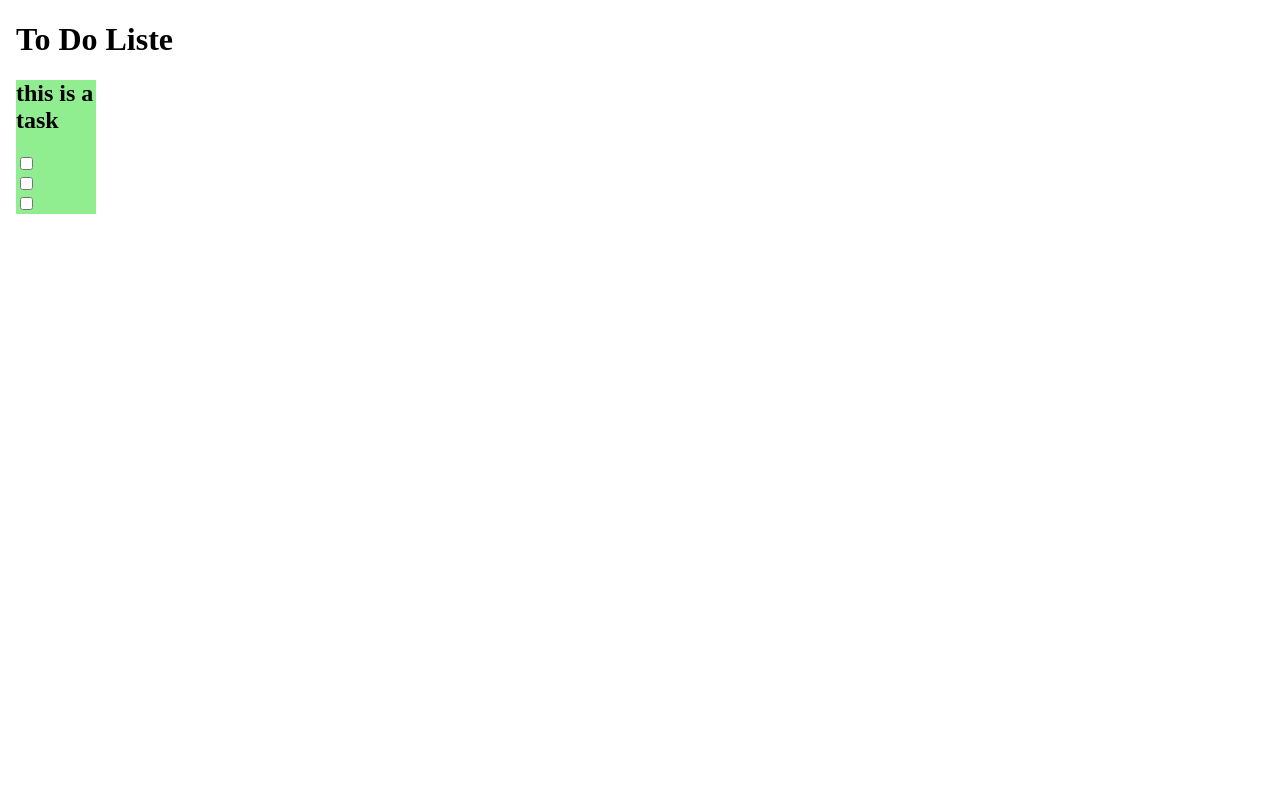
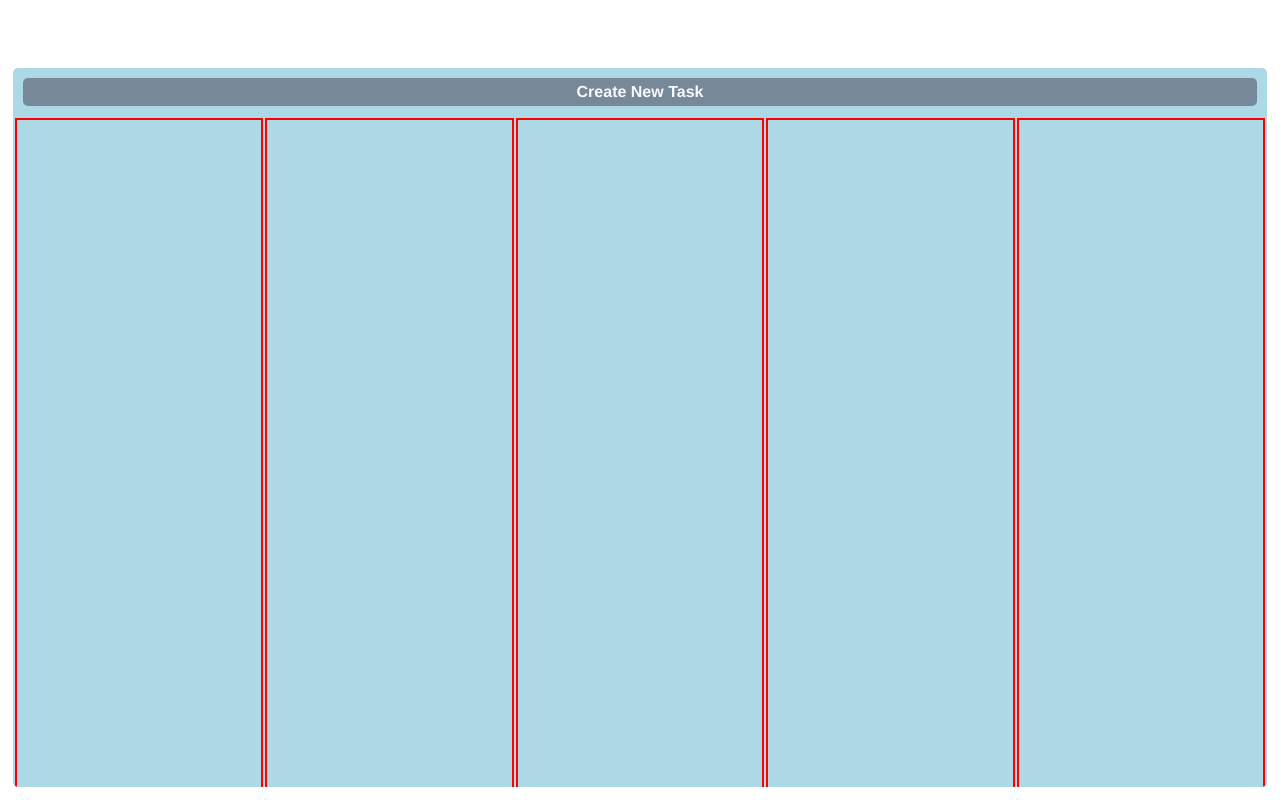
Before and after one commit to AndriPaulin/hci_project, an Angular app: page / in a window 1280 px wide. Built offline with nearby package versions, Linux system fonts and the light colour scheme.

Commit message:
implemented board that displays tasks in five columns. implemented creaton of tasks by user

```diff
--- a/src/app/app.component.html
+++ b/src/app/app.component.html
@@ -1,8 +1,6 @@
 <body>
-  <h1>To Do Liste</h1>
 
-  <app-task></app-task>
-
+  <app-board></app-board>
 
 
 </body>
--- a/src/app/app.component.ts
+++ b/src/app/app.component.ts
@@ -1,11 +1,12 @@
 import { Component } from '@angular/core';
 import { RouterOutlet } from '@angular/router';
 import {TaskComponent} from "./components/task/task.component";
+import {BoardComponent} from "./components/main-components/board/board.component";
 
 @Component({
   selector: 'app-root',
   standalone: true,
-  imports: [RouterOutlet, TaskComponent],
+  imports: [RouterOutlet, TaskComponent, BoardComponent],
   templateUrl: './app.component.html',
   styleUrl: './app.component.css'
 })
--- /dev/null
+++ b/src/app/components/new-task-input-field/new-task-input-field.component.css
@@ -0,0 +1,43 @@
+body {
+  background-color: steelblue;
+  top: 80px;
+  left: 5px;
+  width: 30vw;
+  height: 60vh;
+  border-radius: 5px;
+  position: absolute;
+  z-index: 5;
+}
+input[type=text] {
+  position: absolute;
+  width: 60%;
+  left: 5px;
+  padding: 10px;
+  margin-left: 8px;
+  box-sizing: content-box;
+  border-bottom: darkgray 2px solid;
+  background-color: ghostwhite;
+  border-radius: 2.5px;
+
+}
+
+p {
+  position: relative;
+  left: 5px;
+  padding-left: 10px;
+
+
+  font-family: Helvetica;
+  font-weight: bold;
+  color: ghostwhite;
+}
+
+.submit{
+  background-color: ghostwhite;
+  cursor: pointer;
+  border-radius: 2.5px;
+  padding: 2.5px;
+  margin: 8px;
+  bottom: 10px;
+  position: absolute;
+}
--- /dev/null
+++ b/src/app/components/new-task-input-field/new-task-input-field.component.html
@@ -0,0 +1,9 @@
+<body>
+
+<p>What should your Task be Called?</p>
+<input type="text" id="lname" name="lname" [(ngModel)]="taskName"><br><br>
+
+
+<div class="submit"(click)="submit()">Submit</div>
+
+</body>
--- /dev/null
+++ b/src/app/components/new-task-input-field/new-task-input-field.component.ts
@@ -0,0 +1,35 @@
+import {Component, EventEmitter, Output} from '@angular/core';
+import {TaskModel} from "../../models/task.model";
+import {FormsModule} from "@angular/forms";
+
+@Component({
+  selector: 'app-new-task-input-field',
+  standalone: true,
+  imports: [
+    FormsModule
+  ],
+  templateUrl: './new-task-input-field.component.html',
+  styleUrl: './new-task-input-field.component.css'
+})
+export class NewTaskInputFieldComponent {
+
+  taskName: string;
+
+  @Output() newTaskEvent = new EventEmitter<TaskModel>
+
+  constructor() {
+    this.taskName = "New Task";
+  }
+
+  /**
+   * This does not work because there are several instances of task-service.service floating around.
+   * If you want to use task-service.service as a sort of db crutch, you should do it properly.
+   * It would probably be better to save tasks to some sort of csv or whatever.
+   */
+  submit():void {
+
+    this.newTaskEvent.emit(new TaskModel(this.taskName, 1, []));
+
+  }
+
+}
--- a/src/app/components/task/task.component.css
+++ b/src/app/components/task/task.component.css
@@ -1,5 +1,14 @@
-.bg {
-  background-color: lightgreen;
-  width: 10vh;
+.bg { /* bg color should change if task is completed */
+  background-color: lightslategray;
+  width: 20vh;
+  height: 30vh;
+  border-radius: 5px;
+  padding: 5px;
+  margin: 10px;
+  position: relative;
 
+  color: ghostwhite;
+  font-family: Helvetica;
+  font-weight: bold;
+  text-align: left;
 }
--- a/src/app/components/task/task.component.html
+++ b/src/app/components/task/task.component.html
@@ -1,5 +1,5 @@
 <div class="bg">
-  <h2>this is a task</h2>
+  <h2>{{this.taskName}}</h2>
   <input type="checkbox"><br>
   <input type="checkbox"><br>
   <input type="checkbox"><br>
--- a/src/app/components/task/task.component.ts
+++ b/src/app/components/task/task.component.ts
@@ -1,4 +1,5 @@
-import { Component } from '@angular/core';
+import {Component, Input} from '@angular/core';
+import {TaskModel} from "../../models/task.model";
 
 @Component({
   selector: 'app-task',
@@ -9,4 +10,16 @@ import { Component } from '@angular/core';
 })
 export class TaskComponent {
 
+  @Input() task: TaskModel | undefined;
+
+  taskName: string | undefined;
+  constructor() {
+
+  }
+
+  ngOnChanges() {
+    // ngOnChanges is triggered when @Input properties change or are set.
+    this.taskName = this.task?.taskName;
+    console.log(this.taskName);
+  }
 }
--- /dev/null
+++ b/src/app/models/task.model.ts
@@ -0,0 +1,18 @@
+/**
+ * Task model contains all information about a task.
+ */
+
+export class TaskModel {
+
+  taskName: string;
+  taskPriority: number;
+  subTasks: [];
+
+  constructor(taskName: string, taskPriority: number, subTasks: [] ) {
+
+    this.taskName = taskName;
+    this.taskPriority = taskPriority;
+    this.subTasks = subTasks;
+    }
+
+  }
--- /dev/null
+++ b/src/app/services/task-service.service.ts
@@ -0,0 +1,29 @@
+/**
+ * Task service keeps track of all tasks and supplies them to the board component.
+ * This does NOT act as a centralized db. There are several instances floating around.
+ */
+import {TaskModel} from "../models/task.model";
+
+
+export class TaskServiceService {
+
+  tasks: TaskModel[] = [];
+
+  constructor( ) {
+
+
+  }
+
+  addTask(task: TaskModel): void {
+
+    this.tasks.push(task);
+  }
+
+  /**
+   * Returns the array containing all tasks.
+   */
+  getAllTasks(): TaskModel[] {
+    return this.tasks;
+  }
+
+}
```
Also changed, not shown: documentation/checkout.md (added, +7 -0 lines), 1 other file (tests, documents, lock files or other folders).
